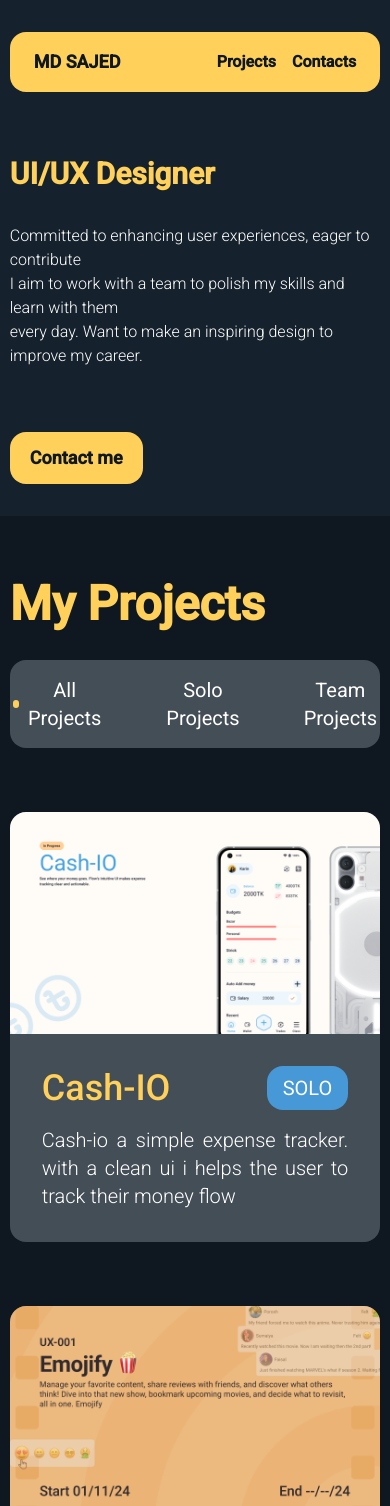
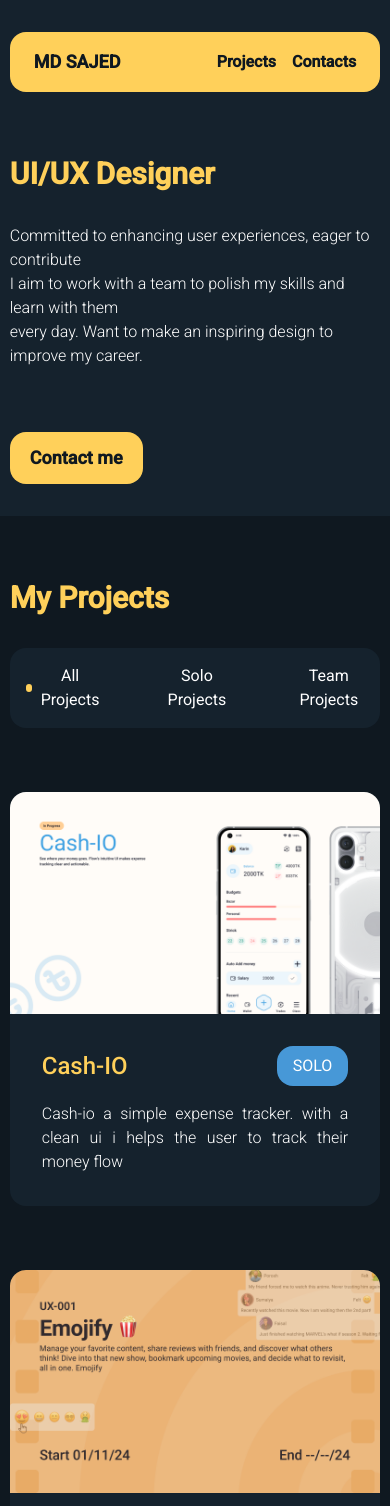
Before and after one commit to mdsajed001/My-portfolio, a Next.js app: page / in a window 390 px wide. Shown: the top 1506 px of the page. Built offline with nearby package versions, Linux system fonts and the light colour scheme.

Commit message:
project section responsive

```diff
--- a/app/_components/projects/project.tsx
+++ b/app/_components/projects/project.tsx
@@ -7,7 +7,7 @@ export function Project({ name, description, type, image, link }: ProjectType) {
     <Link
       href={link}
       target="_blank"
-      className="rounded-2xl overflow-hidden bg-footerColor"
+      className="rounded-2xl overflow-hidden bg-headerBackgroundColor"
     >
       <Image
         className="object-cover object-top"
@@ -18,12 +18,14 @@ export function Project({ name, description, type, image, link }: ProjectType) {
       />
       <div className="p-8 space-y-4">
         <div className="flex items-center justify-between">
-          <h1 className="text-4xl font-medium text-primary">{name}</h1>
-          <p className="bg-smallButtonColor px-4 py-2 text-xl uppercase rounded-2xl text-white">
+          <h1 className="md:text-4xl text-2xl font-medium text-primary">
+            {name}
+          </h1>
+          <p className="bg-smallButtonColor px-4 py-2 md:text-xl uppercase rounded-2xl text-white">
             {type}
           </p>
         </div>
-        <p className="text-justify mt-3 text-white font-thin text-xl">
+        <p className="text-justify mt-3 text-white font-thin md:text-xl">
           {description}
         </p>
       </div>
--- a/app/_components/projects/projects.tsx
+++ b/app/_components/projects/projects.tsx
@@ -39,10 +39,12 @@ export function Projects() {
   return (
     <section className="container my-16 space-y-16">
       <div className="space-y-8">
-        <h1 className="text-primary font-bold text-5xl">My Projects</h1>
-        <div className="bg-footerColor p-4 rounded-2xl flex items-center justify-center gap-16 text-white">
+        <h1 className="text-primary font-bold md:text-5xl text-3xl">
+          My Projects
+        </h1>
+        <div className="bg-headerBackgroundColor p-4 rounded-2xl flex items-center justify-center gap-16 text-white">
           <button
-            className="flex items-center text-xl gap-2"
+            className="flex items-center md:text-xl gap-2"
             onClick={() => handleFilter("all")}
           >
             {selectedProjectType === "all" && <ActiveIndicator />}
@@ -50,7 +52,7 @@ export function Projects() {
           </button>
 
           <button
-            className="flex items-center text-xl gap-2"
+            className="flex items-center md:text-xl gap-2"
             onClick={() => handleFilter("solo")}
           >
             {selectedProjectType === "solo" && <ActiveIndicator />}
@@ -58,7 +60,7 @@ export function Projects() {
           </button>
 
           <button
-            className="flex items-center text-xl gap-2"
+            className="flex items-center md:text-xl gap-2"
             onClick={() => handleFilter("team")}
           >
             {selectedProjectType === "team" && <ActiveIndicator />}
```
